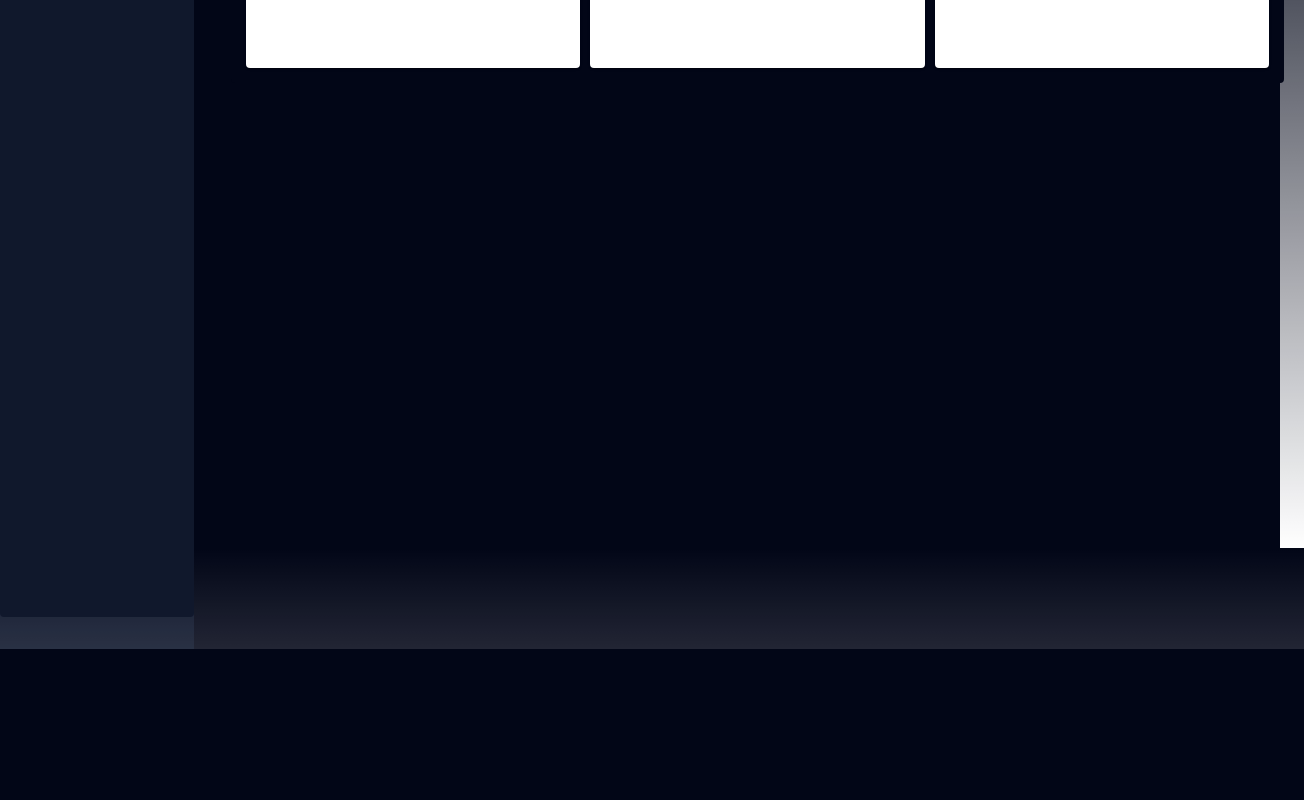
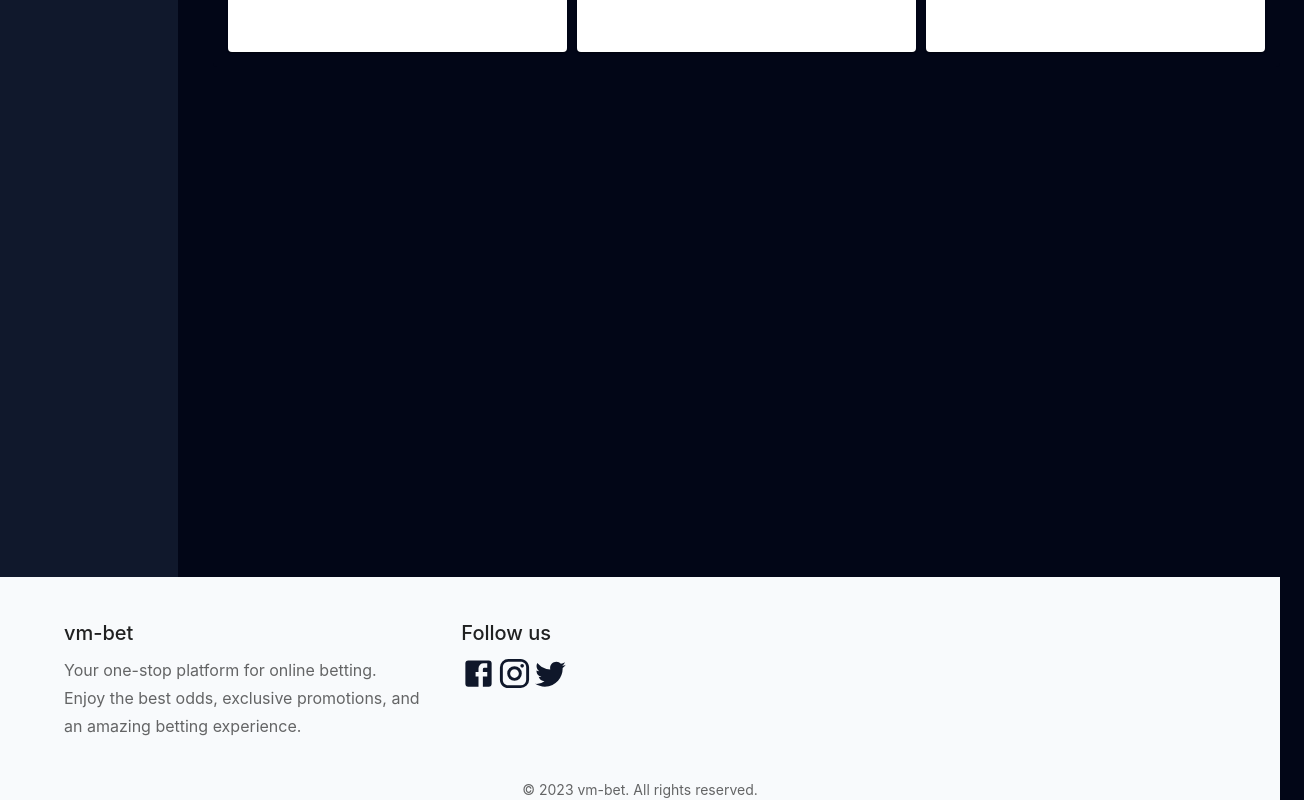
Before and after one commit to lucaslucenagithub/vm-bet-app, a Next.js app in the folder web/: page / in a window 1280 px wide. Shown: the part 252-1052 px from the top of the page, 1304 px wide, since content can reach past the window. Before the commit the page ends 901 px from the top, so only its background shows below. Built offline with nearby package versions, Linux system fonts and the light colour scheme.

Commit message:
footer added and carousel fixs

```diff
--- a/web/package.json
+++ b/web/package.json
@@ -14,6 +14,7 @@
     "@emotion/styled": "^11.10.6",
     "@mui/icons-material": "^5.11.16",
     "@mui/material": "^5.12.0",
+    "@mui/styles": "^5.12.0",
     "@types/node": "18.15.11",
     "@types/react": "18.0.35",
     "@types/react-dom": "18.0.11",
--- a/web/src/components/bets-carousel.tsx
+++ b/web/src/components/bets-carousel.tsx
@@ -98,14 +98,14 @@ export default function BetsCarousel(props) {
         }
     }
     return (
-        <Box width={'100%'} pr={2} pt={2} pb={2}>
+        <Box width={'100%'}>
             <Carousel
                 autoPlay={false}
                 animation="slide"
                 indicators={false}
                 navButtonsAlwaysVisible={true}
                 cycleNavigation
-                sx={{ width: '100%', padding: '20px', paddingTop: 0 }}>
+            >
                 {items}
             </Carousel>
         </Box>
--- /dev/null
+++ b/web/src/components/footer.tsx
@@ -0,0 +1,65 @@
+// components/Footer.js
+
+import React from 'react';
+import { Box, Container, Grid, Typography, Link } from '@mui/material';
+import { Facebook, Instagram, Twitter } from '@mui/icons-material';
+import { makeStyles } from '@mui/styles'
+import Image from 'next/image';
+// import logo from '../public/logo.png'; // Replace this with your logo's import
+
+const useStyles = makeStyles((theme) => ({
+    footer: {
+        backgroundColor: '#f8fafc',
+        zIndex: 100,
+        position: 'relative',
+    },
+    logo: {
+        marginBottom: '8px',
+    },
+    socialIcon: {
+        marginRight: '1px',
+    },
+}));
+
+const Footer = () => {
+    const classes = useStyles();
+
+    return (
+        <footer className={classes.footer}>
+            <Container maxWidth="lg">
+                <Grid container spacing={5}>
+                    <Grid item xs={12} sm={4}>
+                        {/* <Image src={logo} alt="vm-bet logo" width={100} height={100} className={classes.logo} /> */}
+                        <Typography variant="h6" color="textPrimary" gutterBottom>
+                            vm-bet
+                        </Typography>
+                        <Typography variant="subtitle1" color="textSecondary">
+                            Your one-stop platform for online betting. Enjoy the best odds, exclusive promotions, and an amazing betting experience.
+                        </Typography>
+                    </Grid>
+                    <Grid item xs={12} sm={4}>
+                        <Typography variant="h6" color="textPrimary" gutterBottom>
+                            Follow us
+                        </Typography>
+                        <Link href="https://facebook.com/vmbet" target="_blank" rel="noopener">
+                            <Facebook fontSize="large" className={classes.socialIcon} />
+                        </Link>
+                        <Link href="https://instagram.com/vmbet" target="_blank" rel="noopener">
+                            <Instagram fontSize="large" className={classes.socialIcon} />
+                        </Link>
+                        <Link href="https://twitter.com/vmbet" target="_blank" rel="noopener">
+                            <Twitter fontSize="large" className={classes.socialIcon} />
+                        </Link>
+                    </Grid>
+                </Grid>
+                <Box mt={5}>
+                    <Typography variant="body2" color="textSecondary" align="center">
+                        © {new Date().getFullYear()} vm-bet. All rights reserved.
+                    </Typography>
+                </Box>
+            </Container>
+        </footer>
+    )
+}
+
+export default Footer
--- a/web/src/components/side-app-bar.tsx
+++ b/web/src/components/side-app-bar.tsx
@@ -41,7 +41,6 @@ const FireNav = styled(List)<{ component?: React.ElementType }>({
 });
 
 export default function CustomizedList() {
-  const [open, setOpen] = React.useState(true);
   return (
     <Box sx={{ display: 'flex', width: '20%', margin: 0, height: '100%' }}>
       <ThemeProvider
@@ -62,115 +61,13 @@ export default function CustomizedList() {
       >
         <Paper elevation={0} sx={{ maxWidth: 256, height: '100%' }}>
           <FireNav component="nav" disablePadding  sx={{ maxWidth: 256, height: '100%' }}>
-            {/* <ListItemButton component="a" href="#customized-list">
-              <ListItemIcon sx={{ fontSize: 20 }}>🔥</ListItemIcon>
-              <ListItemText
-                sx={{ my: 0 }}
-                primary="Firebash"
-                primaryTypographyProps={{
-                  fontSize: 20,
-                  fontWeight: 'medium',
-                  letterSpacing: 0,
-                }}
-              />
-            </ListItemButton> */}
-            {/* <Divider />
-            <ListItem component="div" disablePadding>
-              <ListItemButton sx={{ height: 56 }}>
-                <ListItemIcon>
-                  <Home color="primary" />
-                </ListItemIcon>
-                <ListItemText
-                  primary="Project Overview"
-                  primaryTypographyProps={{
-                    color: 'primary',
-                    fontWeight: 'medium',
-                    variant: 'body2',
-                  }}
-                />
-              </ListItemButton>
-              <Tooltip title="Project Settings">
-                <IconButton
-                  size="large"
-                  sx={{
-                    '& svg': {
-                      color: 'rgba(255,255,255,0.8)',
-                      transition: '0.2s',
-                      transform: 'translateX(0) rotate(0)',
-                    },
-                    '&:hover, &:focus': {
-                      bgcolor: 'unset',
-                      '& svg:first-of-type': {
-                        transform: 'translateX(-4px) rotate(-20deg)',
-                      },
-                      '& svg:last-of-type': {
-                        right: 0,
-                        opacity: 1,
-                      },
-                    },
-                    '&:after': {
-                      content: '""',
-                      position: 'absolute',
-                      height: '80%',
-                      display: 'block',
-                      left: 0,
-                      width: '1px',
-                      bgcolor: 'divider',
-                    },
-                  }}
-                >
-                  <Settings />
-                  <ArrowRight sx={{ position: 'absolute', right: 4, opacity: 0 }} />
-                </IconButton>
-              </Tooltip>
-            </ListItem>
-            <Divider /> */}
             <Box
               sx={{
-                bgcolor: open ? 'rgba(71, 98, 130, 0.2)' : null,
-                pb: 2,
-                pr: 2,
-                pt: 2,
+                bgcolor: 'rgba(71, 98, 130, 0.2)',
                 height: '100%',
               }}
             >
-              {/* <ListItemButton
-                alignItems="flex-start"
-                onClick={() => setOpen(!open)}
-                sx={{
-                  px: 3,
-                  pt: 2.5,
-                  pb: open ? 0 : 2.5,
-                  '&:hover, &:focus': { '& svg': { opacity: open ? 1 : 0 } },
-                }}
-              >
-                <ListItemText
-                  primary="Build"
-                  primaryTypographyProps={{
-                    fontSize: 15,
-                    fontWeight: 'medium',
-                    lineHeight: '20px',
-                    mb: '2px',
-                  }}
-                  secondary="Authentication, Firestore Database, Realtime Database, Storage, Hosting, Functions, and Machine Learning"
-                  secondaryTypographyProps={{
-                    noWrap: true,
-                    fontSize: 12,
-                    lineHeight: '16px',
-                    color: open ? 'rgba(0,0,0,0)' : 'rgba(255,255,255,0.5)',
-                  }}
-                  sx={{ my: 0 }}
-                />
-                <KeyboardArrowDown
-                  sx={{
-                    mr: -1,
-                    opacity: 0,
-                    transform: open ? 'rotate(-180deg)' : 'rotate(0)',
-                    transition: '0.2s',
-                  }}
-                />
-              </ListItemButton> */}
-              {open &&
+              {
                 data.map((item) => (
                   <ListItemButton
                     key={item.label}
@@ -190,5 +87,5 @@ export default function CustomizedList() {
         </Paper>
       </ThemeProvider>
     </Box>
-  );
+  )
 }
--- a/web/src/pages/index.tsx
+++ b/web/src/pages/index.tsx
@@ -5,6 +5,7 @@ import SideBar from '@/components/sidecard'
 import { Box } from '@mui/material'
 import SideAppBar from '@/components/side-app-bar'
 import BetsCarousel from '@/components/bets-carousel'
+import Footer from '@/components/footer'
 
 const inter = Inter({ subsets: ['latin'] })
 
@@ -17,6 +18,7 @@ export default function Home() {
           <SideAppBar />
           <BetsCarousel />
         </Box>
+        <Footer />
       </Box>
     </>
   )
--- a/web/src/styles/globals.css
+++ b/web/src/styles/globals.css
@@ -14,12 +14,6 @@
 
 body {
   color: rgb(var(--foreground-rgb));
-  background: linear-gradient(
-      to bottom,
-      transparent,
-      rgb(var(--background-end-rgb))
-    )
-    rgb(var(--background-start-rgb));
     margin: 0;
     height: 100vh;
     background-color: #020617;
```
Also changed, not shown: web/.eslintrc.json, 1 other file (tests, documents, lock files or other folders).
